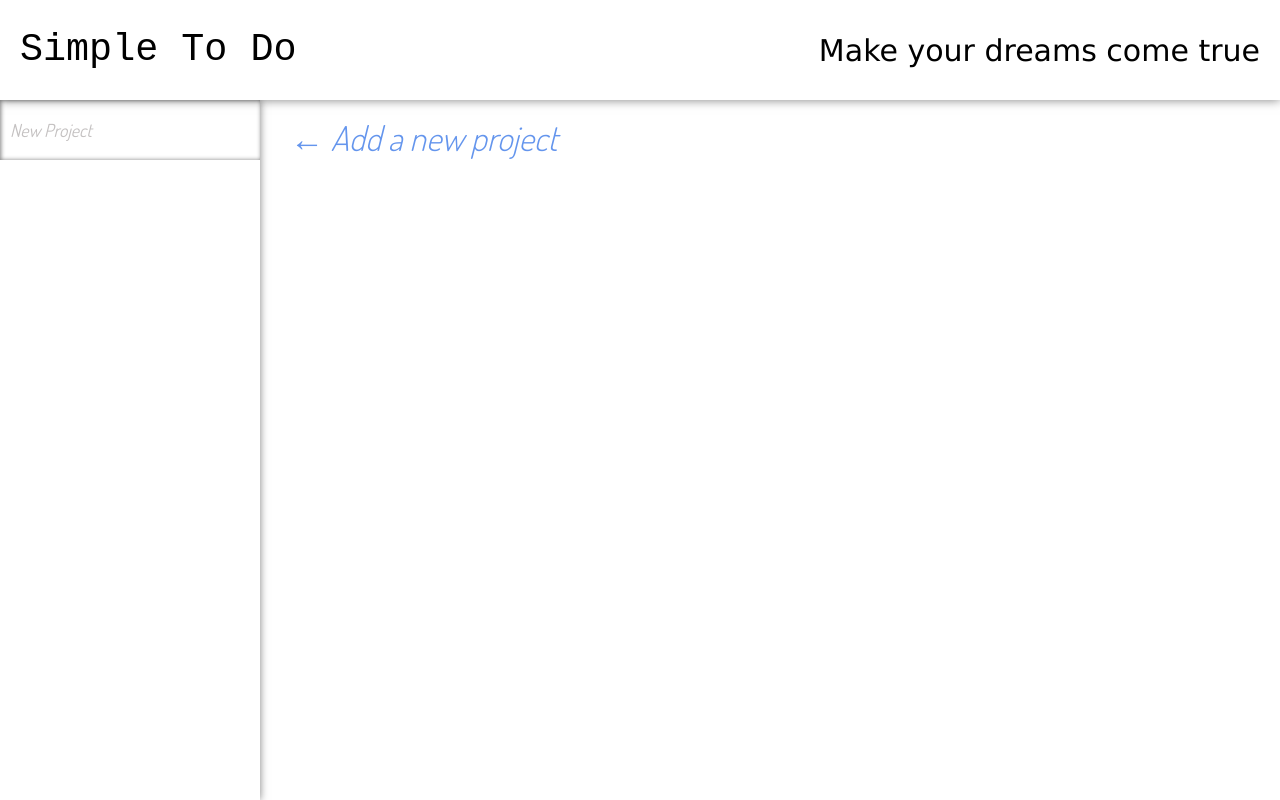
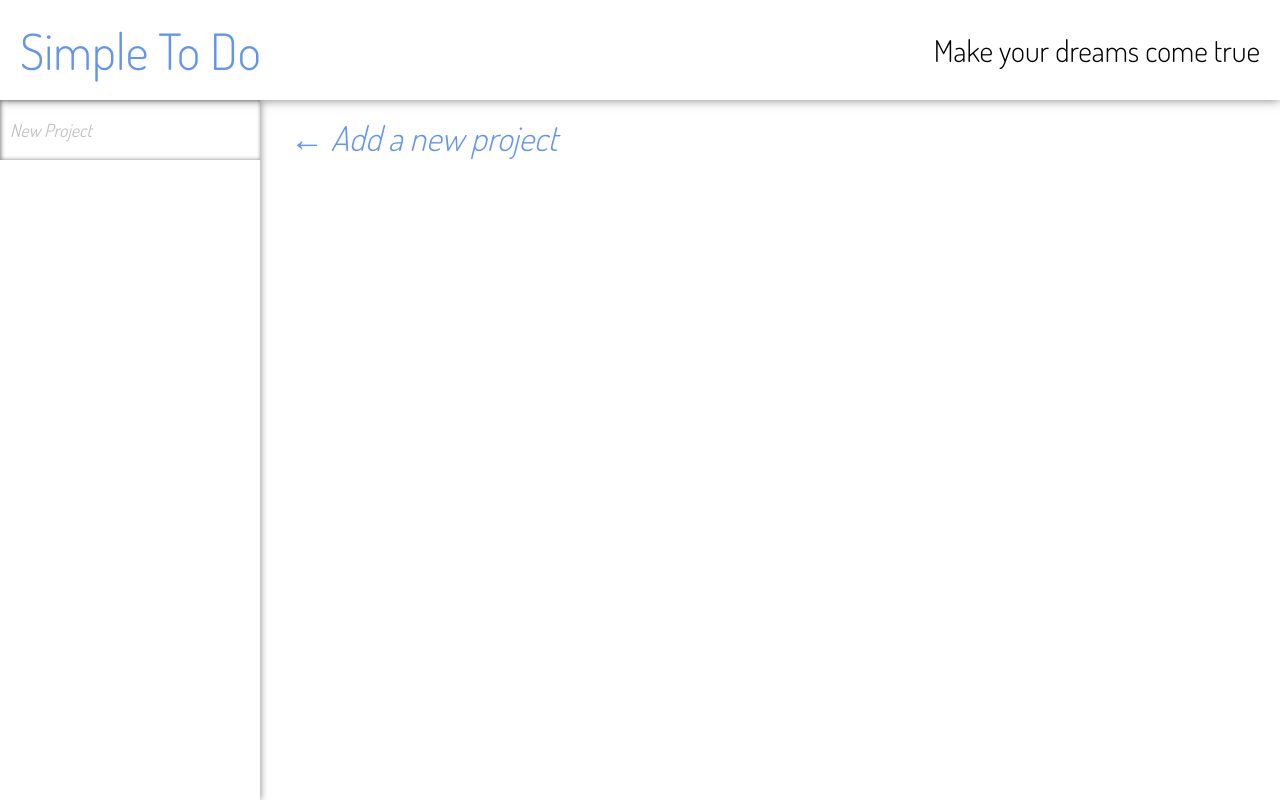
Before and after one commit to KhaledElmorsy/js-todo-app, a website built with webpack: page index.html in a window 1280 px wide. Built offline with nearby package versions, Linux system fonts and the light colour scheme.

Commit message:
Customize header text stlying

```diff
--- a/src/assets/style.css
+++ b/src/assets/style.css
@@ -44,13 +44,12 @@ header {
 }
 
 #logo {
-    font-family: 'Courier New', Courier, monospace;
-    font-size: clamp(1rem,3vw,2.5rem);
+    font-size: 2.5rem;
+    color: cornflowerblue;
 }
 
 #inspiration {
-    font-family:Verdana, Geneva, Tahoma, sans-serif;
-    font-size: clamp(1rem,2.5vw,1.5rem);
+    font-size: 1.5rem;
 }
 
 #sidebar {
```
